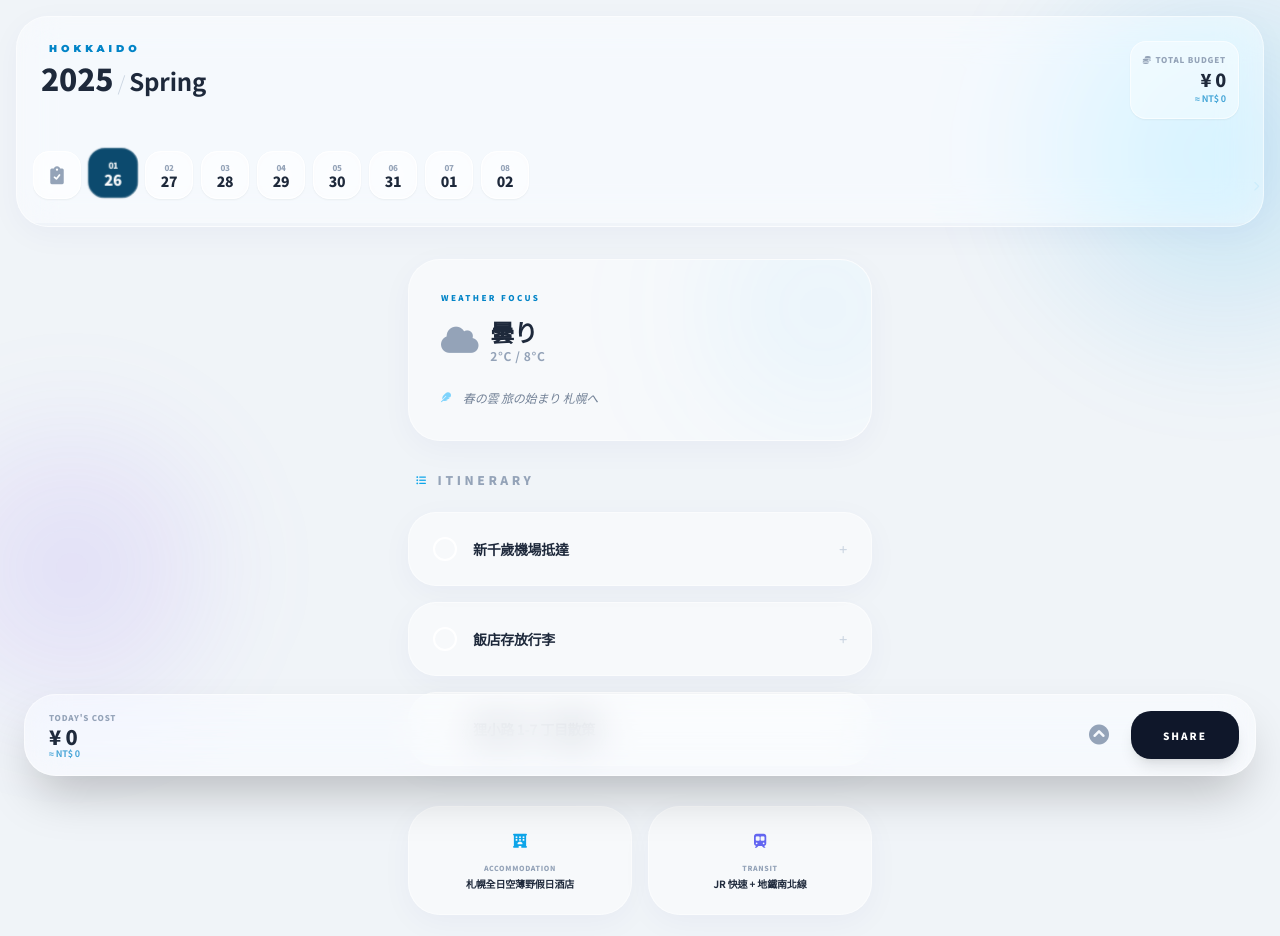
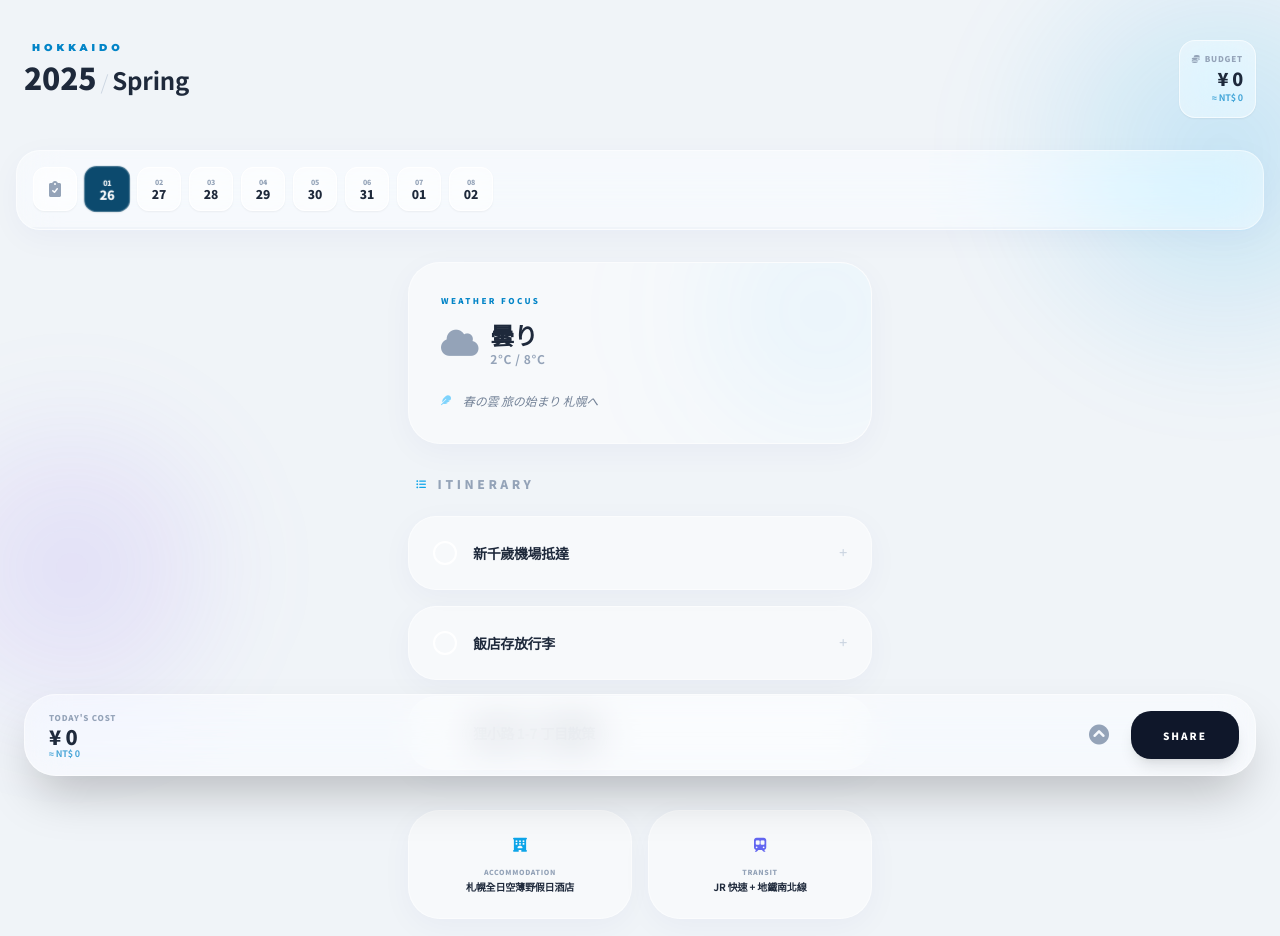
Before and after one commit to cxzasdqe123/Hokaido, a plain HTML site: page index.html in a window 1280 px wide. Shown: the top 936 px of the page. Drawn offline with nearby package versions, Linux system fonts and the light colour scheme.

Commit message:
Update index.html

```diff
--- a/index.html
+++ b/index.html
@@ -3,7 +3,7 @@
 <head>
     <meta charset="UTF-8">
     <meta name="viewport" content="width=device-width, initial-scale=1.0">
-    <title>北海道 8 天 7 夜旅遊手冊 - 視差動效版</title>
+    <title>北海道 8 天 7 夜旅遊手冊 - 性能優化版</title>
     <script src="https://cdn.tailwindcss.com"></script>
     <link href="https://cdnjs.cloudflare.com/ajax/libs/font-awesome/6.0.0/css/all.min.css" rel="stylesheet">
     <style>
@@ -31,7 +31,7 @@
             top: 0;
             left: 0;
             width: 100%;
-            height: 120%; /* 稍微多一點高度供移動 */
+            height: 120%;
             pointer-events: none;
             z-index: -1;
             will-change: transform;
@@ -58,66 +58,41 @@
             filter: blur(40px);
         }
 
-        /* 深色模式支援 */
+        /* 深色模式 */
         @media (prefers-color-scheme: dark) {
-            body {
-                background-color: #0f172a;
-                color: #f1f5f9;
-            }
+            body { background-color: #0f172a; color: #f1f5f9; }
             .bg-glow-1 { background: radial-gradient(circle, rgba(14, 165, 233, 0.15) 0%, transparent 70%); }
             .bg-glow-2 { background: radial-gradient(circle, rgba(139, 92, 246, 0.1) 0%, transparent 70%); }
-
-            .glass-card {
-                background: rgba(30, 41, 59, 0.7) !important;
-                border-color: rgba(255, 255, 255, 0.1) !important;
-            }
+            .glass-card { background: rgba(30, 41, 59, 0.7) !important; border-color: rgba(255, 255, 255, 0.1) !important; }
             .text-slate-800 { color: #f1f5f9 !important; }
-            .text-slate-700 { color: #e2e8f0 !important; }
-            .text-slate-500 { color: #94a3b8 !important; }
             .bg-white\/40 { background: rgba(15, 23, 42, 0.4) !important; }
-            .bg-white\/60 { background: rgba(30, 41, 59, 0.6) !important; }
-            .bg-white\/30 { background: rgba(255, 255, 255, 0.05) !important; }
-            .bg-slate-900 { background: #f8fafc !important; color: #0f172a !important; }
-            .day-btn { background: rgba(30, 41, 59, 0.5) !important; border-color: rgba(255, 255, 255, 0.05) !important; }
+            .bg-white\/50 { background: rgba(30, 41, 59, 0.5) !important; }
             input { color: #ffffff !important; }
         }
 
-        /* 導航按鈕選中樣式 */
         .day-active {
             background: var(--hk-deep) !important;
             color: #ffffff !important;
-            transform: scale(1.05) translateY(-2px);
+            transform: scale(1.05);
             box-shadow: 0 12px 24px -8px rgba(12, 74, 110, 0.5);
             border: 1px solid rgba(255, 255, 255, 0.2) !important;
         }
 
-        .day-active span, .day-active i {
-            color: #ffffff !important;
-            opacity: 1 !important;
+        .day-active span, .day-active i { color: #ffffff !important; opacity: 1 !important; }
+
+        /* 漸層遮罩 */
+        .scroller-container { position: relative; }
+        .scroller-mask-left {
+            position: absolute; left: 0; top: 0; bottom: 0; width: 40px; z-index: 10;
+            background: linear-gradient(to right, var(--hk-bg), transparent);
+            pointer-events: none; opacity: 0; transition: opacity 0.3s;
+        }
+        .scroller-mask-right {
+            position: absolute; right: 0; top: 0; bottom: 0; width: 40px; z-index: 10;
+            background: linear-gradient(to left, var(--hk-bg), transparent);
+            pointer-events: none; transition: opacity 0.3s;
         }
 
-        /* 捲軸漸層遮罩 */
-        .scroller-container { position: relative; }
-        .scroller-mask-left {
-            position: absolute;
-            left: 0; top: 0; bottom: 0; width: 40px; z-index: 10;
-            background: linear-gradient(to right, rgba(255, 255, 255, 0.6), transparent);
-            pointer-events: none;
-            opacity: 0; transition: opacity 0.3s;
-        }
-        .scroller-mask-right {
-            position: absolute;
-            right: 0; top: 0; bottom: 0; width: 40px; z-index: 10;
-            background: linear-gradient(to left, rgba(255, 255, 255, 0.6), transparent);
-            pointer-events: none;
-            transition: opacity 0.3s;
-        }
-        @media (prefers-color-scheme: dark) {
-            .scroller-mask-left { background: linear-gradient(to right, rgba(15, 23, 42, 0.6), transparent); }
-            .scroller-mask-right { background: linear-gradient(to left, rgba(15, 23, 42, 0.6), transparent); }
-        }
-
-        /* 毛玻璃組件：優化渲染流暢度 */
         .glass-card {
             background: var(--hk-glass);
             backdrop-filter: blur(20px) saturate(180%);
@@ -125,77 +100,46 @@
             border: 1px solid rgba(255, 255, 255, 0.5);
             box-shadow: 0 8px 32px 0 rgba(31, 38, 135, 0.04);
             transform: translateZ(0);
-            will-change: transform, padding, margin, border-radius;
-            transition: all 0.4s cubic-bezier(0.2, 0.8, 0.2, 1);
         }
 
-        /* Header 收縮優化動畫 */
-        header.shrunk { padding: 0 0 4px 0; }
-        header.shrunk .glass-card {
-            margin: 0;
-            border-radius: 0 0 24px 24px;
-            border-top: none;
-            border-left: none;
-            border-right: none;
+        /* 導航欄固定樣式 - 取代原本的收縮動畫 */
+        .sticky-nav-wrapper {
+            position: sticky;
+            top: 0;
+            z-index: 50;
+            padding: 8px 0;
+            transition: all 0.3s ease;
         }
-        header.shrunk .header-info {
-            max-height: 0;
-            padding-top: 0;
-            padding-bottom: 0;
-            opacity: 0;
-            transform: translateY(-20px) translateZ(0);
-            pointer-events: none;
-            margin-bottom: -10px;
-        }
-        .header-info {
-            transition: all 0.5s cubic-bezier(0.2, 0.8, 0.2, 1);
-            max-height: 200px;
-            opacity: 1;
-            transform: translateY(0) translateZ(0);
-            will-change: opacity, transform, max-height;
+
+        /* 當導航欄「貼住」頂部時的微調 */
+        .is-stuck {
+            background: var(--hk-glass);
+            backdrop-filter: blur(20px);
+            box-shadow: 0 4px 20px -5px rgba(0,0,0,0.05);
+            padding: 12px 0;
         }
 
         .no-scrollbar::-webkit-scrollbar { display: none; }
         .no-scrollbar { -ms-overflow-style: none; scrollbar-width: none; }
 
-        .checked-item {
-            opacity: 0.4;
-            filter: grayscale(0.8);
-        }
+        .checked-item { opacity: 0.4; filter: grayscale(0.8); }
 
-        .content-collapsed {
-            max-height: 0;
-            overflow: hidden;
-            transition: max-height 0.4s cubic-bezier(0.4, 0, 0.2, 1);
-        }
-        .content-expanded {
-            max-height: 1000px;
-            transition: max-height 0.4s cubic-bezier(0.4, 0, 0.2, 1);
-        }
+        .content-collapsed { max-height: 0; overflow: hidden; transition: max-height 0.4s cubic-bezier(0.4, 0, 0.2, 1); }
+        .content-expanded { max-height: 1000px; transition: max-height 0.4s cubic-bezier(0.4, 0, 0.2, 1); }
 
-        .animate-up {
-            animation: slideUp 0.6s cubic-bezier(0.2, 0.8, 0.2, 1) forwards;
-        }
-
-        @keyframes slideUp {
-            from { opacity: 0; transform: translateY(20px); }
-            to { opacity: 1; transform: translateY(0); }
-        }
-
+        .animate-up { animation: slideUp 0.6s cubic-bezier(0.2, 0.8, 0.2, 1) forwards; }
+        @keyframes slideUp { from { opacity: 0; transform: translateY(20px); } to { opacity: 1; transform: translateY(0); } }
         .font-montserrat { font-family: 'Montserrat', sans-serif; }
     </style>
 </head>
 <body class="pb-36">
 
-    <!-- 動態視差背景層 -->
+    <!-- 視差背景層 -->
     <div id="bg-layer-1" class="parallax-bg"><div class="bg-glow-1"></div></div>
     <div id="bg-layer-2" class="parallax-bg"><div class="bg-glow-2"></div></div>
 
-    <!-- Header -->
-    <header id="main-header" class="sticky top-0 z-50 p-4 transition-all duration-500">
-        <div class="glass-card rounded-[32px] overflow-hidden">
-            <!-- 可收縮資訊區 -->
-            <div class="header-info px-6 py-6 flex justify-between items-start overflow-hidden">
+    <!-- 頂部資訊區 (隨捲動自然消失) -->
+    <header id="info-header" class="px-6 pt-10 pb-6 flex justify-between items-start transition-all duration-500 will-change-transform">
         <div>
             <div class="flex items-center space-x-2 mb-1">
                 <i class="fas fa-mountain-sun text-sky-500 text-xs"></i>
@@ -207,47 +151,48 @@
                 <span class="text-2xl font-bold text-slate-800">Spring</span>
             </div>
         </div>
-                <div class="bg-white/40 dark:bg-slate-800/40 rounded-2xl p-3 border border-white/60 text-right shadow-sm">
+        <div class="glass-card rounded-2xl p-3 border border-white/60 text-right shadow-sm">
             <p class="text-[8px] font-black text-slate-400 uppercase tracking-widest flex items-center justify-end">
-                        <i class="fas fa-coins mr-1"></i> Total Budget
+                <i class="fas fa-coins mr-1"></i> Budget
             </p>
             <div id="total-budget" class="text-lg font-black text-slate-800 leading-none mt-1">¥ 0</div>
             <div id="total-budget-twd" class="text-[9px] font-bold text-sky-600 mt-1 opacity-70">≈ NT$ 0</div>
         </div>
-            </div>
+    </header>
 
-            <!-- Date Scroller -->
-            <div class="scroller-container px-4 pb-4">
+    <!-- 原生 Sticky 導航條 (取代舊的收縮 Header) -->
+    <div id="sticky-nav" class="sticky-nav-wrapper">
+        <div class="glass-card mx-4 rounded-3xl overflow-hidden">
+            <div class="scroller-container px-4 py-3">
                 <div class="scroller-mask-left" id="mask-l"></div>
                 <div class="scroller-mask-right" id="mask-r"></div>
 
                 <div id="arrow-hint-l" class="absolute left-1 top-1/2 -translate-y-1/2 z-20 text-sky-500 opacity-0 transition-opacity duration-300 pointer-events-none">
                     <i class="fas fa-chevron-left text-[10px]"></i>
                 </div>
-                <div id="arrow-hint-r" class="absolute right-1 top-1/2 -translate-y-1/2 z-20 text-sky-500 opacity-0 transition-opacity duration-300 pointer-events-none animate-pulse">
+                <div id="arrow-hint-r" class="absolute right-1 top-1/2 -translate-y-1/2 z-20 text-sky-500 opacity-0 transition-opacity duration-300 pointer-events-none">
                     <i class="fas fa-chevron-right text-[10px]"></i>
                 </div>
 
-                <div id="date-scroll-box" class="flex overflow-x-auto no-scrollbar py-2 space-x-2 items-center flex-nowrap scroll-smooth">
+                <div id="date-scroll-box" class="flex overflow-x-auto no-scrollbar py-1 space-x-2 items-center flex-nowrap scroll-smooth">
                     <button onclick="switchView('checklist')" id="btn-checklist"
-                        class="day-btn flex-shrink-0 w-12 h-12 rounded-2xl bg-white/50 border border-white flex flex-col items-center justify-center transition-all duration-300 shadow-sm backdrop-blur-md">
-                        <i class="fas fa-clipboard-check text-slate-400 text-lg"></i>
+                        class="day-btn flex-shrink-0 w-11 h-11 rounded-xl bg-white/50 border border-white flex flex-col items-center justify-center transition-all duration-300 shadow-sm backdrop-blur-md">
+                        <i class="fas fa-clipboard-check text-slate-400 text-base"></i>
                     </button>
                     <div id="day-buttons-container" class="flex flex-nowrap space-x-2"></div>
                 </div>
             </div>
-
             <!-- Progress -->
-            <div class="w-full bg-slate-200/30 h-[3px]">
+            <div class="w-full bg-slate-200/30 h-[2.5px]">
                 <div id="progress-bar" class="bg-sky-600 h-full transition-all duration-1000 ease-out" style="width: 0%"></div>
             </div>
         </div>
-    </header>
+    </div>
 
-    <!-- Content Area -->
-    <main id="content-area" class="px-6 py-4 max-w-lg mx-auto space-y-10"></main>
+    <!-- 主要內容區 -->
+    <main id="content-area" class="px-6 py-6 max-w-lg mx-auto space-y-10"></main>
 
-    <!-- Bottom Nav -->
+    <!-- 底部導航 -->
     <nav class="fixed bottom-6 left-6 right-6 z-50">
         <div class="glass-card rounded-[32px] p-4 flex justify-between items-center shadow-2xl">
             <div class="pl-2">
@@ -267,9 +212,7 @@
     </nav>
 
     <script>
-        // Constants
         const JPY_TO_TWD = 0.21;
-        const SCROLL_THRESHOLD = 30;
 
         const getWeatherIcon = (desc) => {
             if (desc.includes("晴れ") || desc.includes("快晴")) return "fa-sun text-amber-500";
@@ -286,7 +229,7 @@
             { date: "3/29", day: "Day 04", weather_jp: "雪", temp: "0°C / 5°C", haiku: "小樽路や 運河に舞いし 春の雪", hotel: "札幌全日空薄野假日酒店", transport: "JR 快速 (往返)", activities: [{ title: "小樽甜點街", desc: "漫步堺町通，六花亭、北菓樓名店林立，是購買精緻甜食的首選。" }, { title: "籔半蕎麥麵", desc: "在充滿歷史情懷的石磨麵屋中，品嚐手工蕎麥麵的獨特香氣。" }, { title: "山中牧場冰淇淋", desc: "牧場直送的極致美味！純粹無添加的奶香是小樽必嚐療癒甜點。" }, { title: "小樽運河夜景", desc: "石造倉庫群與瓦斯燈倒映在靜謐的水面，呈現極致的浪漫懷舊感。" }], lunch: "蕎麥屋 籔半", dinner: "寶壽司" },
             { date: "3/30", day: "Day 05", weather_jp: "曇り", temp: "1°C / 7°C", haiku: "湯の煙 地獄の谷に 春霞", hotel: "登別第一瀧本館", transport: "JR 特急北斗號 + 巴士", activities: [{ title: "移動至登別", desc: "搭乘特急前往著名的溫泉之鄉。登別以多樣泉質聞名，是放鬆身心的絕佳站。" }, { title: "尼克斯海洋公園", desc: "融合北歐建築風格的水族館，最受歡迎的是可愛的企鵝遊行。" }, { title: "第一瀧本館溫泉", desc: "擁有24小時超大浴場，可一邊泡湯一邊眺望地獄谷壯闊風景。" }], lunch: "自理", dinner: "飯店豪華晚宴" },
             { date: "3/31", day: "Day 06", weather_jp: "快晴", temp: "4°C / 11°C", haiku: "青い空 旅路を照らす 春の風", hotel: "札幌全日空皇冠假日酒店", transport: "JR 特急北斗號", activities: [{ title: "登別溫泉街散策", desc: "逛逛商店街，尋找隱藏在遍布各處的鬼怪石像，感受地獄谷氣息。" }, { title: "返回札幌市區", desc: "帶著溫泉後的舒爽心情返回市中心，入住靠近車站的飯店。" }, { title: "自由採買時間", desc: "前往札幌車站周邊大型百貨與地下街，享受採購與生活樂趣。" }], lunch: "溫泉街小吃", dinner: "拉麵信玄" },
-            { date: "4/01", day: "Day 07", weather_jp: "雨", temp: "5°C / 9°C", haiku: "雨の午後 チョコの香りに 春を知る", hotel: "札幌全日空皇冠假日酒店", transport: "地鐵 + 直達巴士", activities: [{ title: "白色戀人公園", desc: "夢幻的巧克力工廠，除了伴手禮，也能享用限定甜點。" }, { title: "三井 Outlet Park 北廣島", desc: "精選品牌包括：UNITED ARROWS LTD.、BEAMS、URBAN RESEARCH warehouse、LOWRYS FARM、GLOBAL WORK，更有 THE NORTH FACE、New Balance Factory Store 及 ASICS FACTORY 等運動戶外名店。", extraLink: { label: "Floor Map (PDF)", url: "https://mitsui-shopping-park.com/mop/file/filter/sapporo/floor/00009_fo.pdf", icon: "fa-map-location-dot" } }], lunch: "Outlet 美食街", dinner: "迴轉壽司 Toriton" },
+            { date: "4/01", day: "Day 07", weather_jp: "雨", temp: "5°C / 9°C", haiku: "雨の午後 チョコの香りに 春を知る", hotel: "札幌全日空皇冠假日酒店", transport: "地鐵 + 直達巴士", activities: [{ title: "白色戀人公園", desc: "夢幻的巧克力工廠，除了伴手禮，也能享用限定甜點。" }, { title: "三井 Outlet Park 北廣島", desc: "精選品牌包括：UNITED ARROWS LTD.、BEAMS、URBAN RESEARCH warehouse、LOWRYS FARM、GLOBAL WORK，更有 THE NORTH FACE、New Balance 及 ASICS 等運動戶外名店。", extraLink: { label: "Floor Map (PDF)", url: "https://mitsui-shopping-park.com/mop/file/filter/sapporo/floor/00009_fo.pdf", icon: "fa-map-location-dot" } }], lunch: "Outlet 美食街", dinner: "迴轉壽司 Toriton" },
             { date: "4/02", day: "Day 08", weather_jp: "晴れ", temp: "6°C / 13°C", haiku: "旅終わり 空港に吹く 春一番", hotel: "無 (回程)", transport: "JR 快速 Airport 號", activities: [{ title: "空港最後掃貨", desc: "新千歲空港國內線航廈是購物天堂，請留足時間買齊清單。" }, { title: "賦歸回台", desc: "帶著滿載的行李與充實的回憶，前往國際線登機，為這段旅程畫下完美點。" }], lunch: "豚丼信玄 (機場店)", dinner: "機上餐食" }
         ];
 
@@ -300,7 +243,6 @@
         let currentView = 'day';
         let currentDayIdx = 0;
         let expandedActivityIdx = null;
-        let isShrunk = false;
         let lastKnownScrollPosition = 0;
         let ticking = false;
 
@@ -316,7 +258,7 @@
             renderContent();
             calculateGlobalStats();
             setupScrollerEvents();
-            setupUnifiedScroll();
+            setupSimplifiedScroll();
         }
 
         function detectCurrentDay() {
@@ -354,9 +296,9 @@
             }, 500);
         }
 
-        // 整合視差與 Header 的捲動處理器
-        function setupUnifiedScroll() {
-            const header = document.getElementById('main-header');
+        function setupSimplifiedScroll() {
+            const infoHeader = document.getElementById('info-header');
+            const stickyNav = document.getElementById('sticky-nav');
             const bg1 = document.getElementById('bg-layer-1');
             const bg2 = document.getElementById('bg-layer-2');
 
@@ -365,18 +307,22 @@
 
                 if (!ticking) {
                     window.requestAnimationFrame(() => {
-                        // 1. Header 收縮邏輯
-                        if (lastKnownScrollPosition > SCROLL_THRESHOLD && !isShrunk) {
-                            header.classList.add('shrunk');
-                            isShrunk = true;
-                        } else if (lastKnownScrollPosition <= 10 && isShrunk) {
-                            header.classList.remove('shrunk');
-                            isShrunk = false;
-                        }
+                        // 1. 資訊區淡化位移 (GPU加速，不影響佈局)
+                        const fadeVal = Math.max(0, 1 - lastKnownScrollPosition / 100);
+                        const transVal = lastKnownScrollPosition * 0.4;
+                        infoHeader.style.opacity = fadeVal;
+                        infoHeader.style.transform = `translate3d(0, -${transVal}px, 0)`;
 
-                        // 2. 背景視差邏輯 (使用不同的速率)
+                        // 2. 背景視差
                         bg1.style.transform = `translate3d(0, ${lastKnownScrollPosition * 0.3}px, 0)`;
                         bg2.style.transform = `translate3d(0, ${lastKnownScrollPosition * 0.2}px, 0)`;
+
+                        // 3. 粘性導航狀態標記 (僅用於微調樣式)
+                        if (lastKnownScrollPosition > 50) {
+                            stickyNav.classList.add('is-stuck');
+                        } else {
+                            stickyNav.classList.remove('is-stuck');
+                        }
 
                         ticking = false;
                     });
@@ -389,9 +335,9 @@
             const container = document.getElementById('day-buttons-container');
             container.innerHTML = itinerary.map((d, i) => `
                 <button onclick="switchView('day', ${i})" id="btn-day-${i}"
-                    class="day-btn flex-shrink-0 w-12 h-12 rounded-2xl bg-white/40 border border-white flex flex-col items-center justify-center transition-all duration-300 shadow-sm backdrop-blur-md">
-                    <span class="text-[8px] font-black text-slate-400 uppercase tracking-tighter">${d.day.split(' ')[1]}</span>
-                    <span class="text-sm font-black text-slate-800 leading-none">${d.date.split('/')[1]}</span>
+                    class="day-btn flex-shrink-0 w-11 h-11 rounded-xl bg-white/40 border border-white flex flex-col items-center justify-center transition-all duration-300 shadow-sm backdrop-blur-md">
+                    <span class="text-[7px] font-black text-slate-400 uppercase tracking-tighter">${d.day.split(' ')[1]}</span>
+                    <span class="text-xs font-black text-slate-800 leading-none">${d.date.split('/')[1]}</span>
                 </button>
             `).join('');
             updateActiveState();
```
Lines whose indentation alone changed are shown as unchanged.
